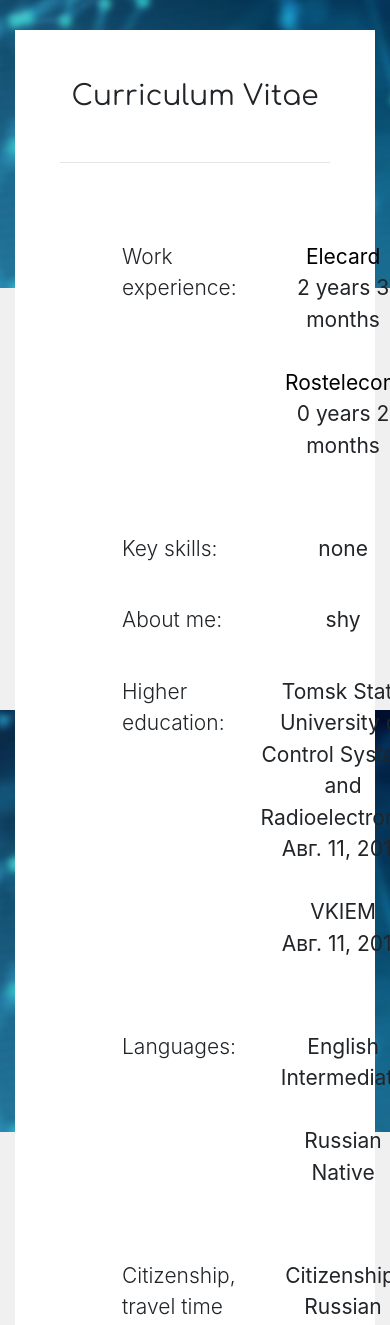
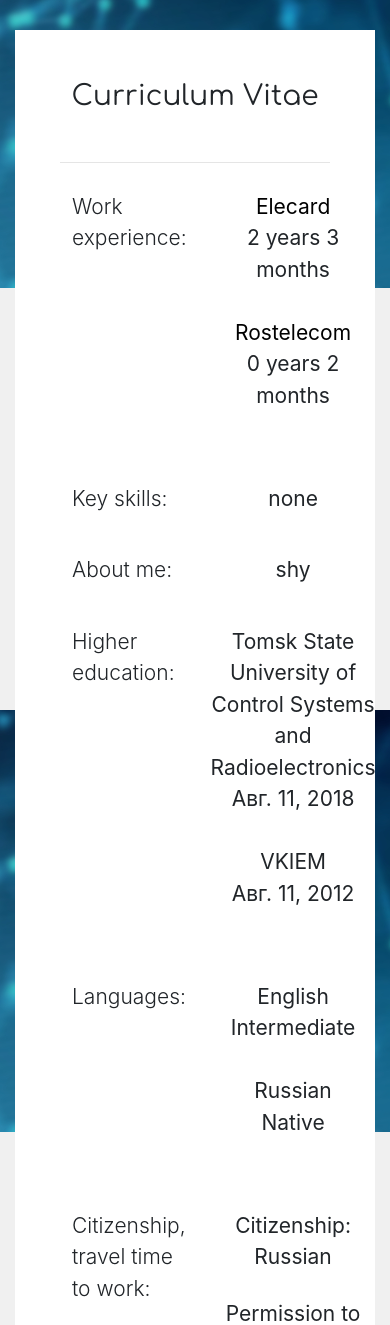
Before and after one commit to AnatolyFeteleu/cv_app, a Django app: page /cv/ in a window 390 px wide; the page is wider, and only the part inside the window is pictured. Shown: the part 134-1459 px from the top of that part. Run offline with Django 3.2, Linux system fonts and the light colour scheme; data comes from the database, SQL or seed files in the repository; style sheets or scripts are compiled from the project's sources; some libraries are stand-ins or nearby versions.

Commit message:
Repair resume page. Fix fro mobile devices

```diff
--- a/landing_page/templates/landing_page/resume/cv.html
+++ b/landing_page/templates/landing_page/resume/cv.html
@@ -10,7 +10,7 @@
     </div>
     <div class="col-md-12 cv-headings">
         <div id="cv-table" class="table-responsible">
-            <table class="table table-borderless" style="display: block; padding: 50px;">
+            <table class="table table-borderless">
                 <tbody>
                     <tr>
                         <td class="font-weight-light"><p>Work experience:</p></td>
```
